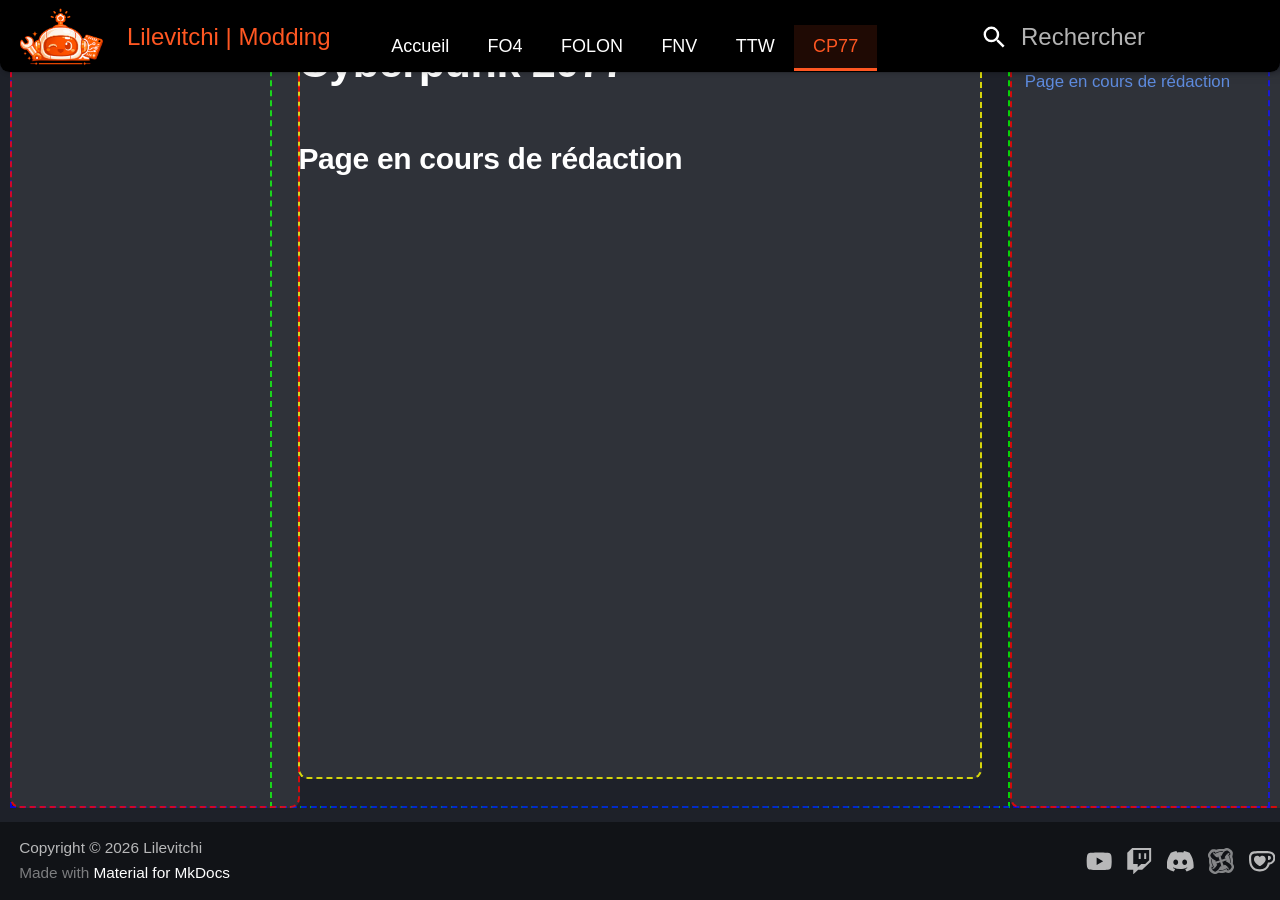
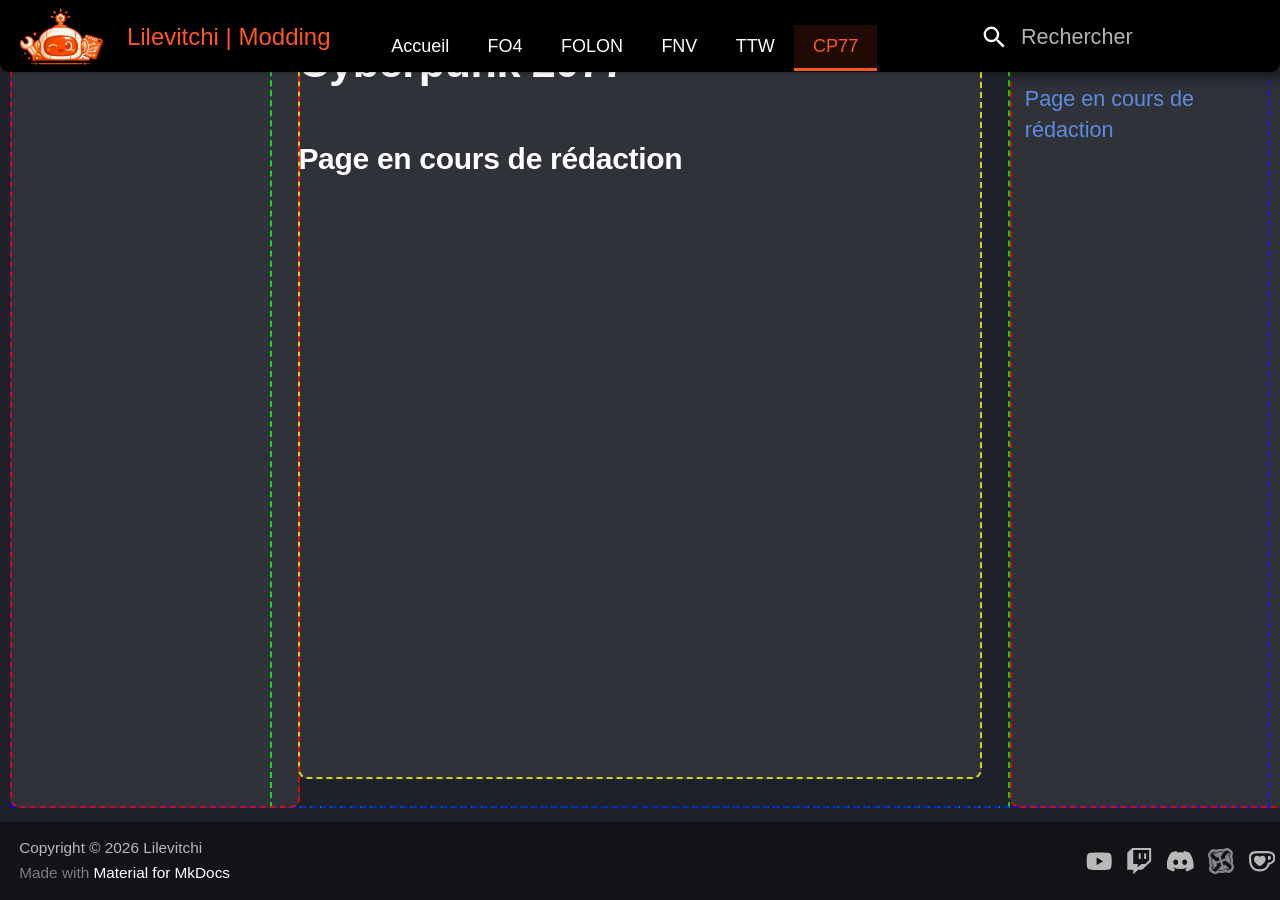
Before and after one commit to Lilevitchi/lilevitchi.github.io, an MkDocs documentation site: the page built from docs/cyberpunk/index.md, in a window 1280 px wide. Built offline with MkDocs 1.6.1 and Material for MkDocs 9.7.7, drawn with Linux system fonts in a browser that asks for light colours.

Commit message:
Update extra.css

```diff
--- a/docs/stylesheets/extra.css
+++ b/docs/stylesheets/extra.css
@@ -76,6 +76,10 @@
 
 body, input, .md-header, .md-nav, .md-content, .md-footer {
     font-family: var(--font-main) !important;
+    font-size: 0.9rem;
+    font-weight: 400;
+    line-height: 1.45;
+    -webkit-font-smoothing: antialiased;
 }
 
 /* ==============================
```
